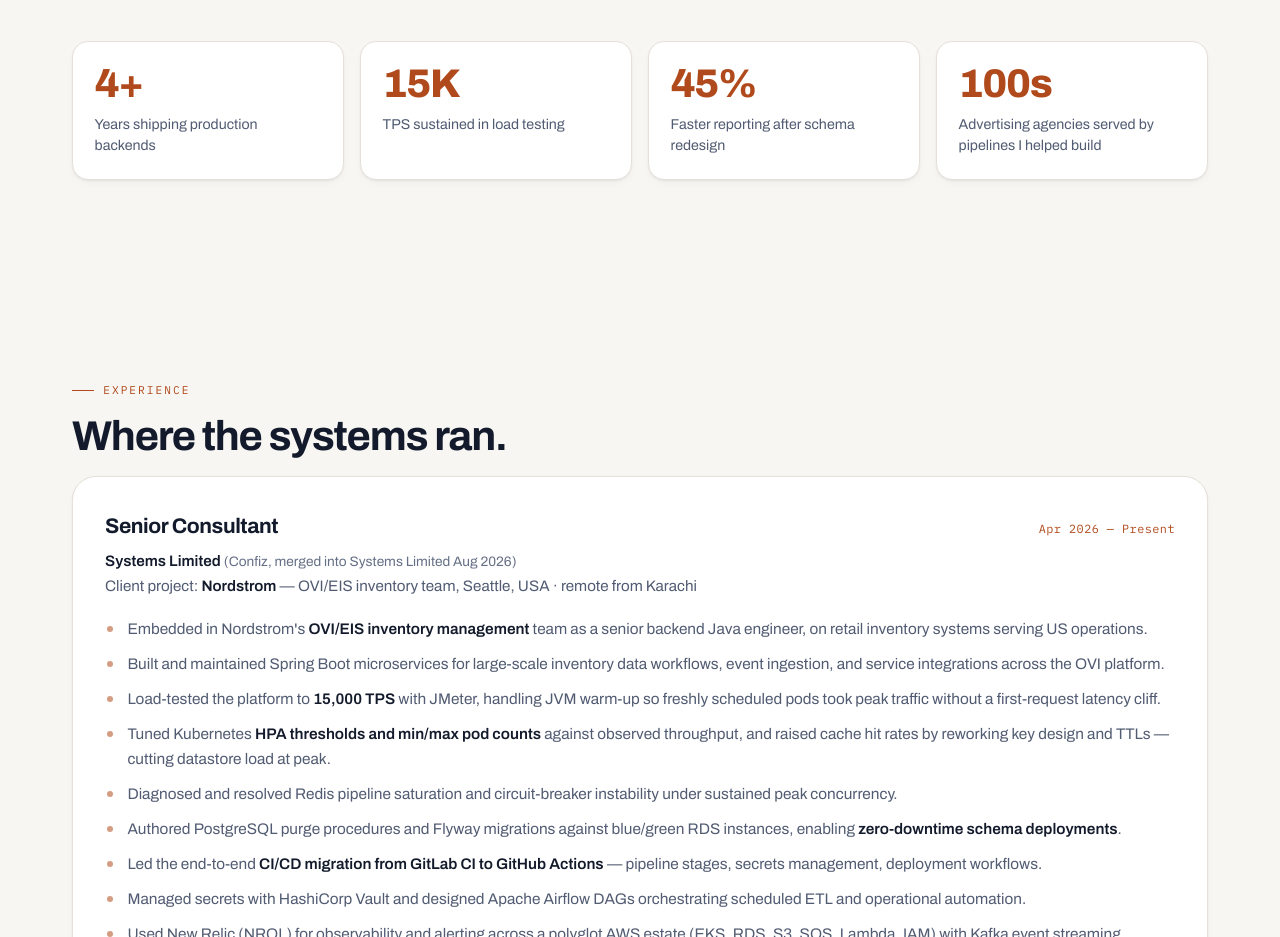
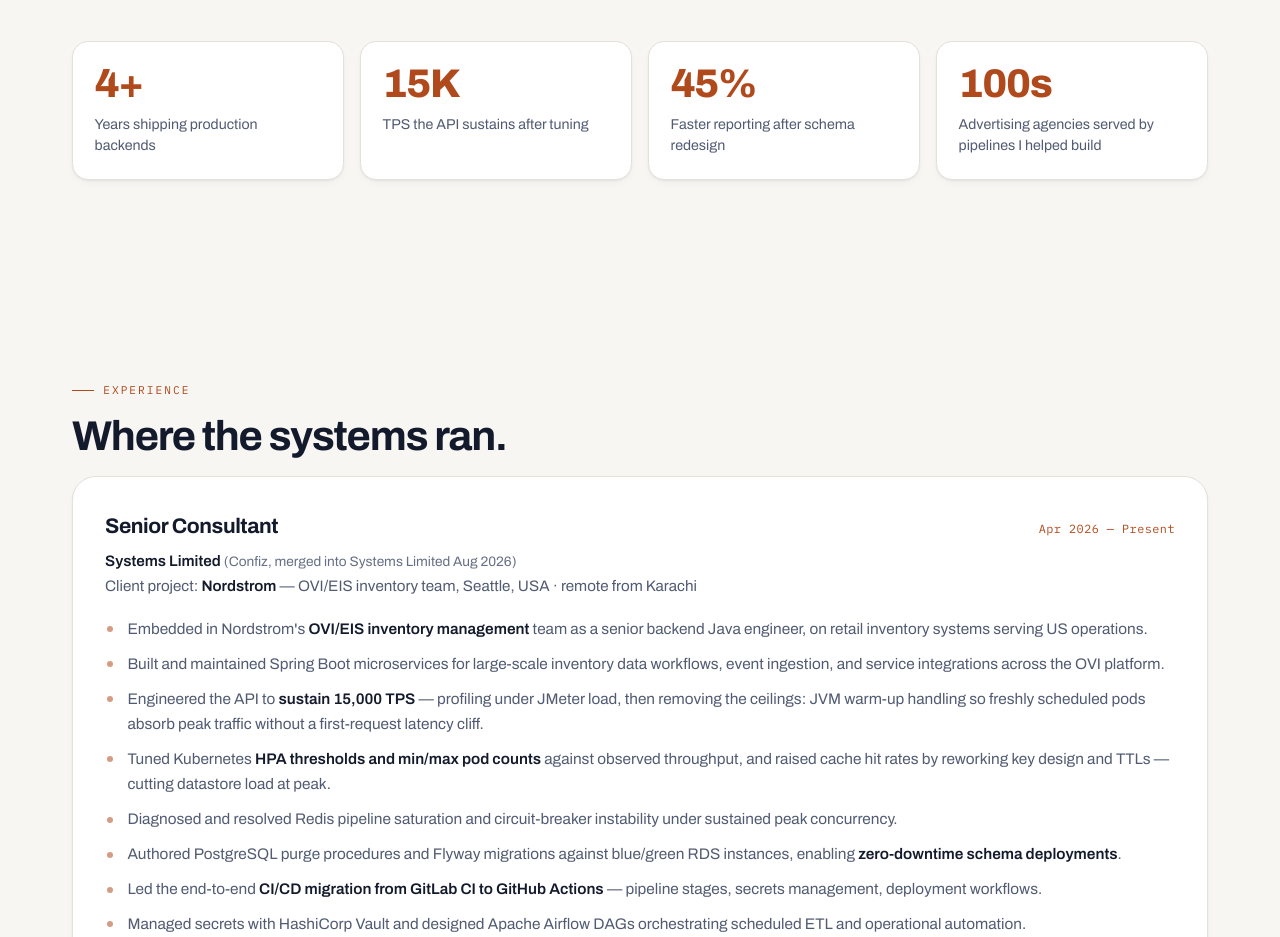
Before and after one commit to Azizkhan-ak/Azizkhan-ak.github.io, a plain HTML site: page index.html in a window 1280 px wide. Shown: the part 1203-2140 px from the top of the page. Drawn offline with Linux system fonts and the light colour scheme.

Commit message:
Reframe 15K TPS as engineered capacity, not just a load-test measurement

```diff
--- a/index.html
+++ b/index.html
@@ -800,7 +800,7 @@ footer {
     </p>
     <div class="stats rv">
       <div class="stat"><b>4+</b><span>Years shipping production backends</span></div>
-      <div class="stat"><b>15K</b><span>TPS sustained in load testing</span></div>
+      <div class="stat"><b>15K</b><span>TPS the API sustains after tuning</span></div>
       <div class="stat"><b>45%</b><span>Faster reporting after schema redesign</span></div>
       <div class="stat"><b>100s</b><span>Advertising agencies served by pipelines I helped build</span></div>
     </div>
@@ -824,7 +824,7 @@ footer {
         <ul>
           <li>Embedded in Nordstrom's <strong>OVI/EIS inventory management</strong> team as a senior backend Java engineer, on retail inventory systems serving US operations.</li>
           <li>Built and maintained Spring Boot microservices for large-scale inventory data workflows, event ingestion, and service integrations across the OVI platform.</li>
-          <li>Load-tested the platform to <strong>15,000 TPS</strong> with JMeter, handling JVM warm-up so freshly scheduled pods took peak traffic without a first-request latency cliff.</li>
+          <li>Engineered the API to <strong>sustain 15,000 TPS</strong> — profiling under JMeter load, then removing the ceilings: JVM warm-up handling so freshly scheduled pods absorb peak traffic without a first-request latency cliff.</li>
           <li>Tuned Kubernetes <strong>HPA thresholds and min/max pod counts</strong> against observed throughput, and raised cache hit rates by reworking key design and TTLs — cutting datastore load at peak.</li>
           <li>Diagnosed and resolved Redis pipeline saturation and circuit-breaker instability under sustained peak concurrency.</li>
           <li>Authored PostgreSQL purge procedures and Flyway migrations against blue/green RDS instances, enabling <strong>zero-downtime schema deployments</strong>.</li>
```
